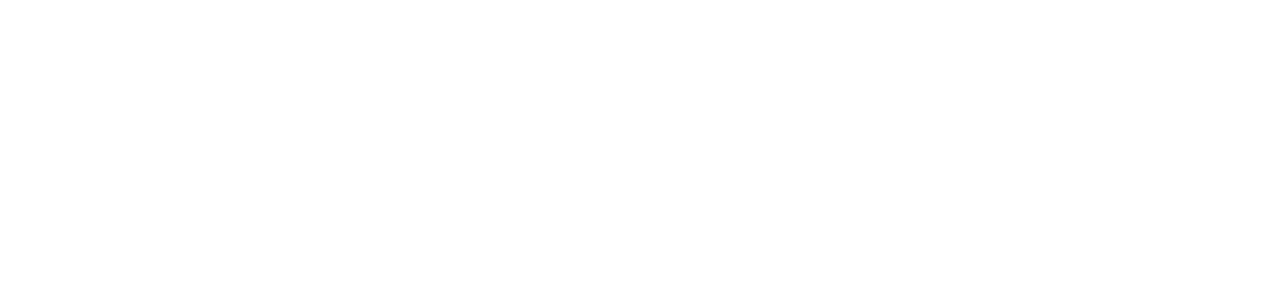
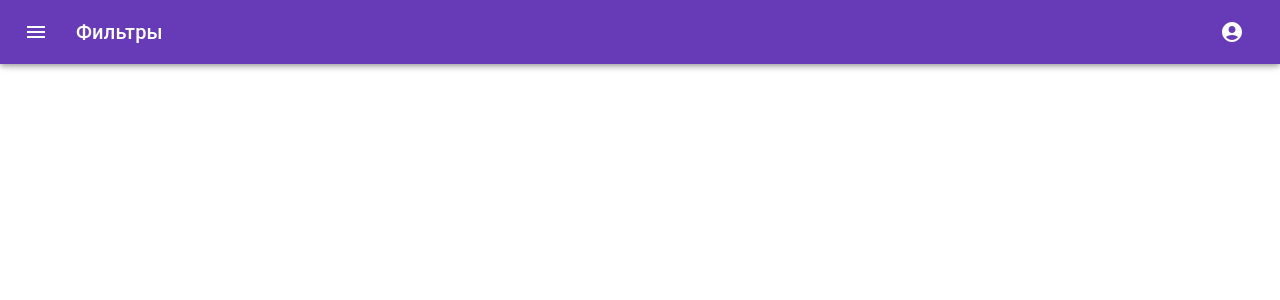
Before and after one commit to ExStp/MovieApp, a React (Vite) app: page / in a window 1280 px wide. Shown: the top 300 px of the page. Built offline with nearby package versions, Linux system fonts and the light colour scheme.

Commit message:
NEW: создал header

```diff
--- a/src/App.jsx
+++ b/src/App.jsx
@@ -1,10 +1,15 @@
+/* eslint-disable react/prop-types */
+import { ThemeProvider } from "@emotion/react";
+import { MainPage } from "./pages/MainPage";
+import { defaultTheme } from "./utils/themes/defaultTheme";
+
 
 function App() {
-
-  return (
-    <>
-    </>
-  )
+	return (
+		<ThemeProvider theme={defaultTheme}>
+			<MainPage />
+		</ThemeProvider>
+	);
 }
 
-export default App
+export default App;
--- /dev/null
+++ b/src/components/Header/Header.jsx
@@ -0,0 +1,79 @@
+import { useState } from "react";
+import AppBar from "@mui/material/AppBar";
+import Box from "@mui/material/Box";
+import Toolbar from "@mui/material/Toolbar";
+import Typography from "@mui/material/Typography";
+import IconButton from "@mui/material/IconButton";
+import MenuIcon from "@mui/icons-material/Menu";
+import AccountCircle from "@mui/icons-material/AccountCircle";
+import Switch from "@mui/material/Switch";
+import FormControlLabel from "@mui/material/FormControlLabel";
+import FormGroup from "@mui/material/FormGroup";
+import MenuItem from "@mui/material/MenuItem";
+import Menu from "@mui/material/Menu";
+
+export function Header() {
+	const [anchorEl, setAnchorEl] = useState(null);
+
+	const handleChange = (event) => {
+		setAuth(event.target.checked);
+	};
+
+	const handleMenu = (event) => {
+		setAnchorEl(event.currentTarget);
+	};
+
+	const handleClose = () => {
+		setAnchorEl(null);
+	};
+
+	return (
+		<AppBar position="fixed" color="primary">
+			<Toolbar>
+				<IconButton
+					size="large"
+					edge="start"
+					color="inherit"
+					aria-label="menu"
+					sx={{ mr: 2 }}
+				>
+					<MenuIcon />
+				</IconButton>
+				<Typography variant="h6" component="div" sx={{ flexGrow: 1 }}>
+					Фильтры
+				</Typography>
+
+				<div>
+					<IconButton
+						size="large"
+						aria-label="account of current user"
+						aria-controls="menu-appbar"
+						aria-haspopup="true"
+						onClick={handleMenu}
+						color="inherit"
+					>
+						<AccountCircle />
+					</IconButton>
+					<Menu
+						id="menu-appbar"
+						anchorEl={anchorEl}
+						anchorOrigin={{
+							vertical: "top",
+							horizontal: "right",
+						}}
+						keepMounted
+						transformOrigin={{
+							vertical: "top",
+							horizontal: "right",
+						}}
+						open={Boolean(anchorEl)}
+						onClose={handleClose}
+					>
+						<MenuItem onClick={handleClose}>Login</MenuItem>
+						<MenuItem onClick={handleClose}>Registration</MenuItem>
+					</Menu>
+				</div>
+			</Toolbar>
+		</AppBar>
+	);
+}
--- a/src/pages/MainPage.jsx
+++ b/src/pages/MainPage.jsx
@@ -1,3 +1,10 @@
+import { Container } from "@mui/material";
+import { Header } from "../components/Header/Header";
+
 export function MainPage() {
-
+	return (
+		<Container sx={{position: 'relative', height: '1000vh'}}>
+			<Header />
+		</Container>
+	);
 }
--- /dev/null
+++ b/src/utils/themes/defaultTheme.js
@@ -0,0 +1,19 @@
+import { deepPurple, indigo } from "@mui/material/colors";
+import { createTheme } from "@mui/material/styles";
+
+export const defaultTheme = createTheme({
+	palette: {
+		mode: "light",
+		primary: {
+			main: deepPurple[500],
+		},
+		secondary: {
+			main: indigo[500],
+		},
+	},
+	props: {
+		MuiAppBar: {
+			color: "transparent",
+		},
+	},
+});
```
Also changed, not shown: .eslintrc.cjs.
